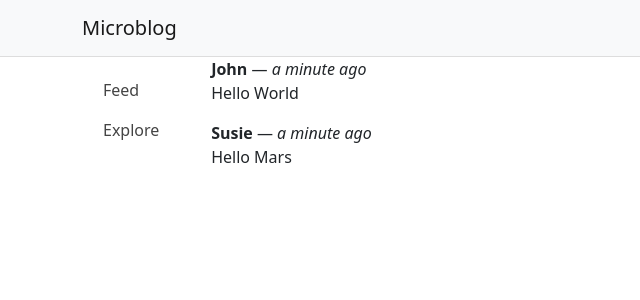
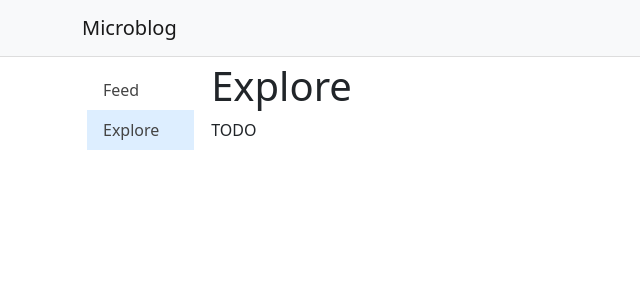
Before and after one commit to startupsandcode/react-tutorial, a React (Create React App) app: page /explore in a window 1280 px wide. Shown: the top 300 px of the page, without its empty margins (0-640 px from the left). Built offline with nearby package versions, Linux system fonts and the light colour scheme.

Commit message:
added userpage

```diff
--- a/src/App.js
+++ b/src/App.js
@@ -1,51 +1,23 @@
 import Container from 'react-bootstrap/Container'
-import Stack from 'react-bootstrap/Stack'
 import Header from './components/Header'
-import Sidebar from './components/Sidebar'
+import { BrowserRouter, Routes, Route, Navigate } from 'react-router-dom'
+import FeedPage from './pages/FeedPage'
+import ExplorePage from './pages/ExplorePage'
+import LoginPage from './pages/LoginPage'
+import UserPage from './pages/UserPage'
 export default function App() {
-	const posts = [
-		{
-			id: 1,
-			text: 'Hello World',
-			timestamp: 'a minute ago',
-			author: {
-				username: 'John',
-			},
-		},
-		{
-			id: 2,
-			text: 'Hello Mars',
-			timestamp: 'a minute ago',
-			author: {
-				username: 'Susie',
-			},
-		},
-	]
-
 	return (
 		<Container fluid className='App'>
-			<Header />
-			<Container>
-				<Stack direction='horizontal'>
-					<Sidebar />
-					<Container>
-					{posts.length === 0 ? (
-						<p>No posts yet</p>
-					) : (
-						posts.map((post) => {
-							return (
-								<p key={post.id}>
-									<b>{post.author.username}</b> &mdash;{' '}
-									<i>{post.timestamp}</i>
-									<br />
-									{post.text}
-								</p>
-							)
-						})
-					)}
-					</Container>
-				</Stack>
-			</Container>
+			<BrowserRouter>
+				<Header />
+				<Routes>
+					<Route path='/' element={<FeedPage />} />
+					<Route path='/explore' element={<ExplorePage />} />
+					<Route path='/user/:username' element={<UserPage />} />
+					<Route path='/login' element={<LoginPage />} />
+					<Route path='*' element={ <Navigate to='/' /> } />
+				</Routes>
+			</BrowserRouter>
 		</Container>
 	)
 }
--- /dev/null
+++ b/src/components/Body.js
@@ -0,0 +1,15 @@
+import Container from 'react-bootstrap/Container'
+import Stack from 'react-bootstrap/Stack'
+import Sidebar from './Sidebar'
+export default function Body({ sidebar, children }) {
+	return (
+		<Container>
+			<Stack direction='horizontal'>
+				{ sidebar && <Sidebar /> }
+				<Container>
+					{children}
+				</Container>
+			</Stack>
+		</Container>
+	)
+}
--- /dev/null
+++ b/src/components/Posts.js
@@ -0,0 +1,38 @@
+export default function Posts() {
+	const posts = [
+		{
+			id: 1,
+			text: 'Hello World',
+			timestamp: 'a minute ago',
+			author: {
+				username: 'John',
+			},
+		},
+		{
+			id: 2,
+			text: 'Hello Mars',
+			timestamp: 'a minute ago',
+			author: {
+				username: 'Susie',
+			},
+		},
+	]
+	return (
+		<>
+			{posts.length === 0 ? (
+				<p>No posts yet</p>
+			) : (
+				posts.map((post) => {
+					return (
+						<p key={post.id}>
+							<b>{post.author.username}</b> &mdash;{' '}
+							<i>{post.timestamp}</i>
+							<br />
+							{post.text}
+						</p>
+					)
+				})
+			)}
+		</>
+	)
+}
--- a/src/components/Sidebar.js
+++ b/src/components/Sidebar.js
@@ -1,14 +1,18 @@
 import Navbar from 'react-bootstrap/Navbar'
 import Nav from 'react-bootstrap/Nav'
-
+import { NavLink } from 'react-router-dom'
 export default function Sidebar() {
 	return (
 		<Navbar sticky='top' className='flex-column Sidebar'>
 			<Nav.Item>
-				<Nav.Link href='/'>Feed</Nav.Link>
+				<Nav.Link as={NavLink} to='/'>
+					Feed
+				</Nav.Link>
 			</Nav.Item>
 			<Nav.Item>
-				<Nav.Link href='/explore'>Explore</Nav.Link>
+				<Nav.Link as={NavLink} to='/explore'>
+					Explore
+				</Nav.Link>
 			</Nav.Item>
 		</Navbar>
 	)
--- a/src/index.css
+++ b/src/index.css
@@ -30,3 +30,7 @@
 .Sidebar a:visited{
 	color: #444;
 }
+
+.Sidebar .nav-item .active{
+	background-color: #def;
+}
--- /dev/null
+++ b/src/pages/ExplorePage.js
@@ -0,0 +1,9 @@
+import Body from '../components/Body'
+export default function ExplorePage(){
+	return (
+		<Body sidebar>
+			<h1>Explore</h1>
+			<p>TODO</p>
+		</Body>
+	)
+}
--- /dev/null
+++ b/src/pages/FeedPage.js
@@ -0,0 +1,9 @@
+import Body from '../components/Body'
+import Posts from '../components/Posts'
+export default function FeedPage(){
+	return (
+		<Body sidebar>
+			<Posts />
+		</Body>
+	)
+}
--- /dev/null
+++ b/src/pages/LoginPage.js
@@ -0,0 +1,9 @@
+import Body from '../components/Body'
+export default function LoginPage(){
+	return (
+		<Body>
+			<h1>Login Form</h1>
+			<p>TODO</p>
+		</Body>
+	)
+}
--- /dev/null
+++ b/src/pages/UserPage.js
@@ -0,0 +1,13 @@
+import { useParams } from 'react-router-dom';
+import Body from '../components/Body'
+
+export default function UserPage(){
+	const { username } = useParams();
+
+	return (
+		<Body sidebar>
+			<h1>{username}</h1>
+			<p>TODO</p>
+		</Body>
+	)
+}
```
